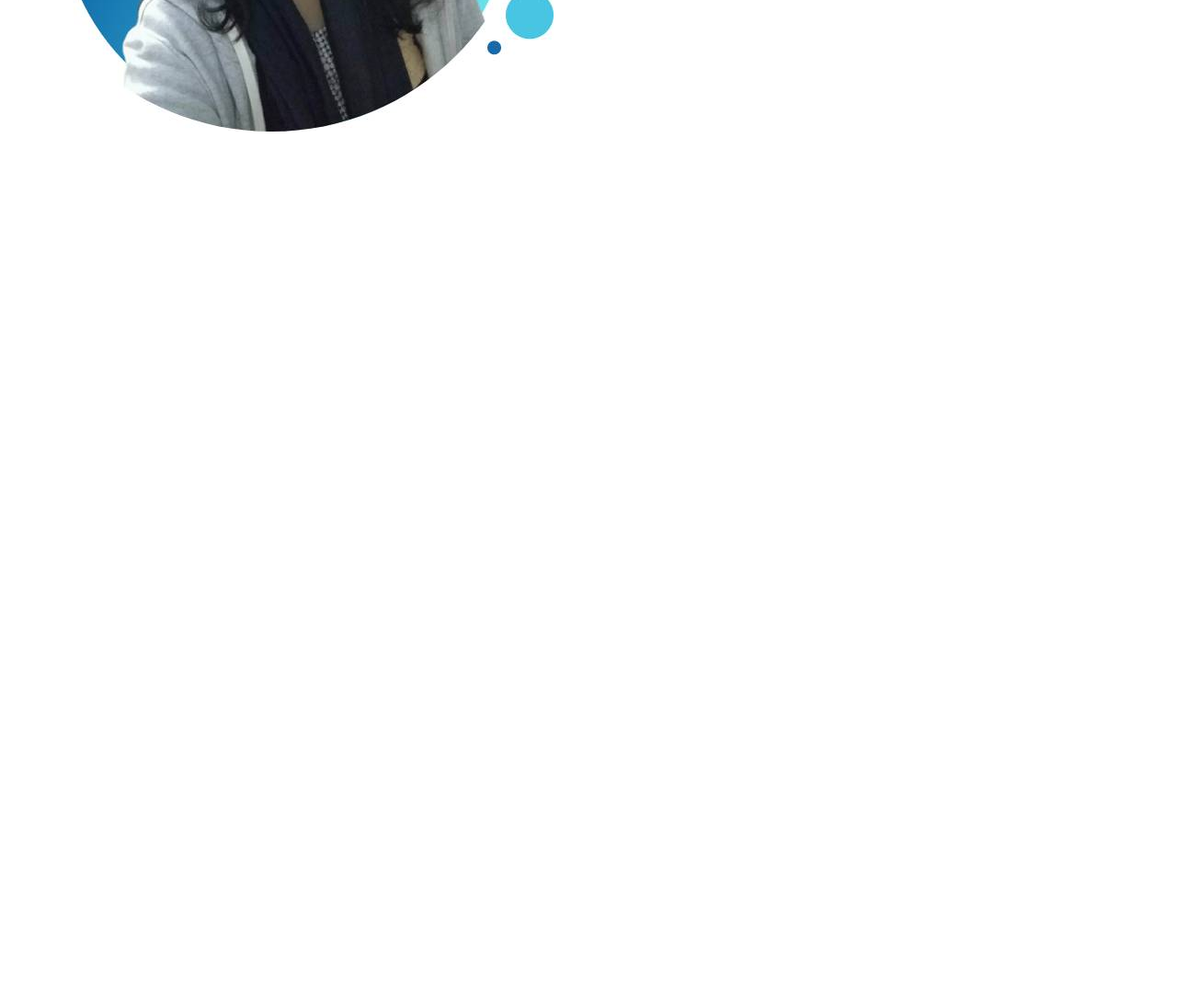
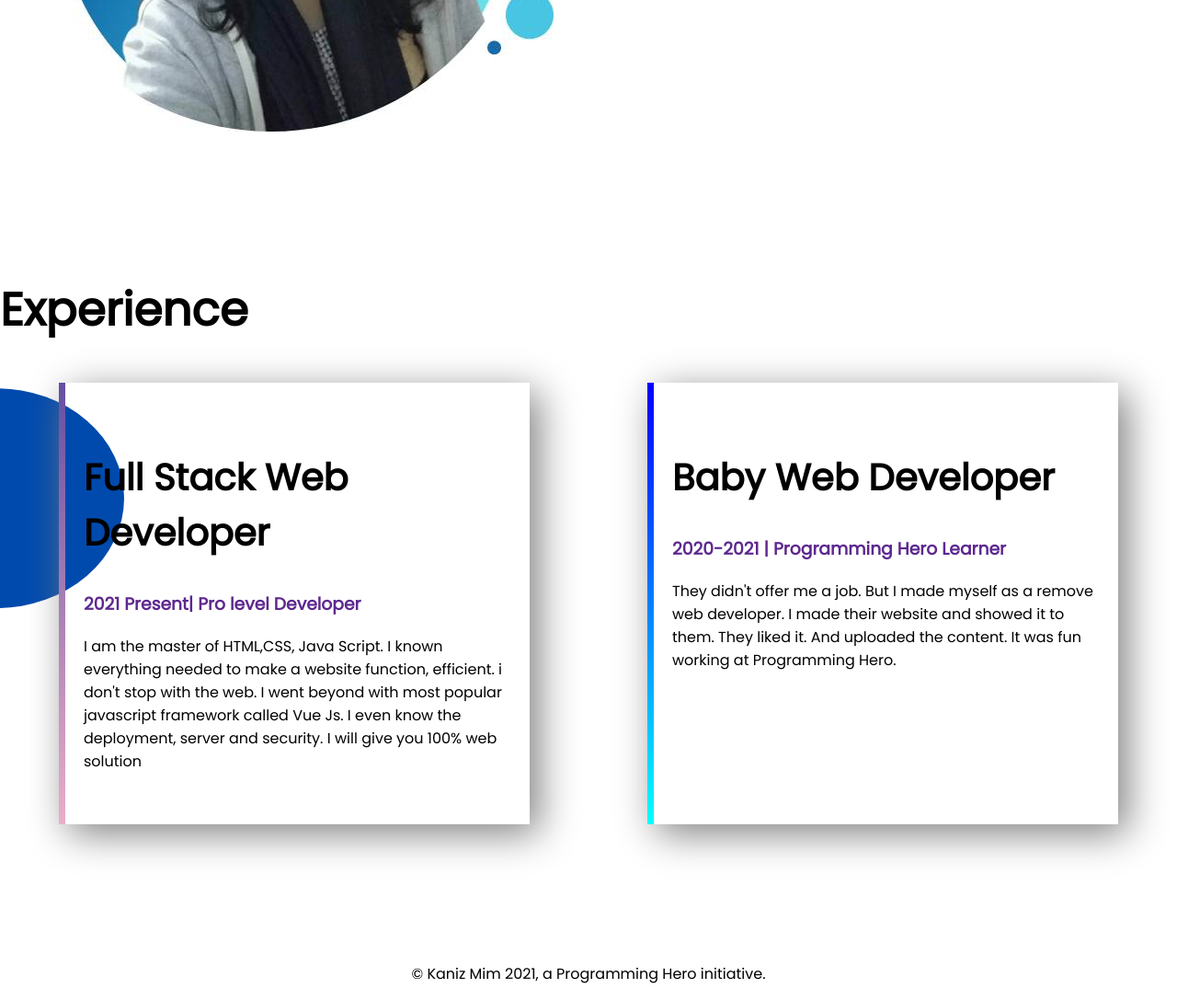
Before and after one commit to KanizNUBTK/developer-kaniz, a plain HTML site: page index.html in a window 1280 px wide. Shown: the part 1031-2118 px from the top of the page at 92% size. Before the commit the page ends 1331 px from the top, so only its background shows below. Drawn offline with Linux system fonts and the light colour scheme.

Commit message:
Experience-area added

```diff
--- a/index.html
+++ b/index.html
@@ -13,7 +13,7 @@
 </head>
 
 <body>
-    <section class="top-banner">
+    <section class="top-banner flexible-container">
         <div class="half-width">
             <h1>Welcome to</h1>
             <h1> <span class="blue-color">Kaniz Mim</span> World</h1>
@@ -28,7 +28,7 @@
             <img src="image/bg_pic 1.jpg" alt="">
         </div>
     </section>
-    <section class="Dream_Big">
+    <section class="Dream_Big flexible-container">
         <div class="half-width">
             <img src="image/bg_pic 1.jpg" alt="">
         </div>
@@ -40,5 +40,28 @@
             <a href="#" target="_blank" class="link-button">DOWNLOAD RESUME</a>
         </div>
     </section>
+    <section class="Experience-area">
+        <h1>Experience</h1>
+        <div class="flexible-container">
+            <div id="full-stack-exp" class="Experience-item">
+                <h2>Full Stack Web Developer</h2>
+                <h3 class="blue-color">2021 Present| Pro level Developer</h3>
+                <p>I am the master of HTML,CSS, Java Script. I known everything needed to make a website function,
+                    efficient. i don't stop with the web. I went beyond with most popular javascript framework called
+                    Vue
+                    Js. I even know the deployment, server and security. I will give you 100% web solution</p>
+            </div>
+            <div id="baby-web-exp" class="Experience-item">
+                <h2>Baby Web Developer</h2>
+                <h3 class="blue-color">2020-2021 | Programming Hero Learner</h3>
+                <p>They didn't offer me a job. But I made myself as a remove web developer. I made their website and
+                    showed
+                    it to them. They liked it. And uploaded the content. It was fun working at Programming Hero.</p>
+            </div>
+        </div>
+    </section>
+    <footer>
+        <p>© Kaniz Mim 2021, a Programming Hero initiative.</p>
+    </footer>
 
 </html>
--- a/style.css
+++ b/style.css
@@ -5,12 +5,17 @@ body{
 h1{
     font-size: 50px;
 }
+h2{
+    font-size: 40px;
+}
 .blue-color{
     color: rgb(93, 40, 143);
 }
-section{
+.flexible-container{
     display: flex;
     margin-bottom: 150px;
+    background-image: url(image/last_bg.png);
+    background-repeat: no-repeat;
 }
 .half-width{
     width: 50%;
@@ -40,3 +45,28 @@ section{
     background-repeat: no-repeat;
     background-position: right;
 }
+
+.Experience-item{
+    width: 40%;
+    margin-left: 5%;
+    margin-right: 5%;
+    padding-left: 20px;
+    padding-right: 20px;
+    padding-top: 40px;
+    padding-bottom: 40px;
+    box-shadow: 10px 10px 40px gray;
+
+}
+#full-stack-exp{
+    border-left: 7px solid;
+    border-image: linear-gradient(#654ea3,#eaafc8);
+    border-image-slice: 1;
+}
+#baby-web-exp{
+    border-left: 7px solid;
+    border-image: linear-gradient(blue, cyan);
+    border-image-slice: 1;
+}
+footer p{
+    text-align: center;
+}
```
Also changed, not shown: image/last_bg.png (added).
